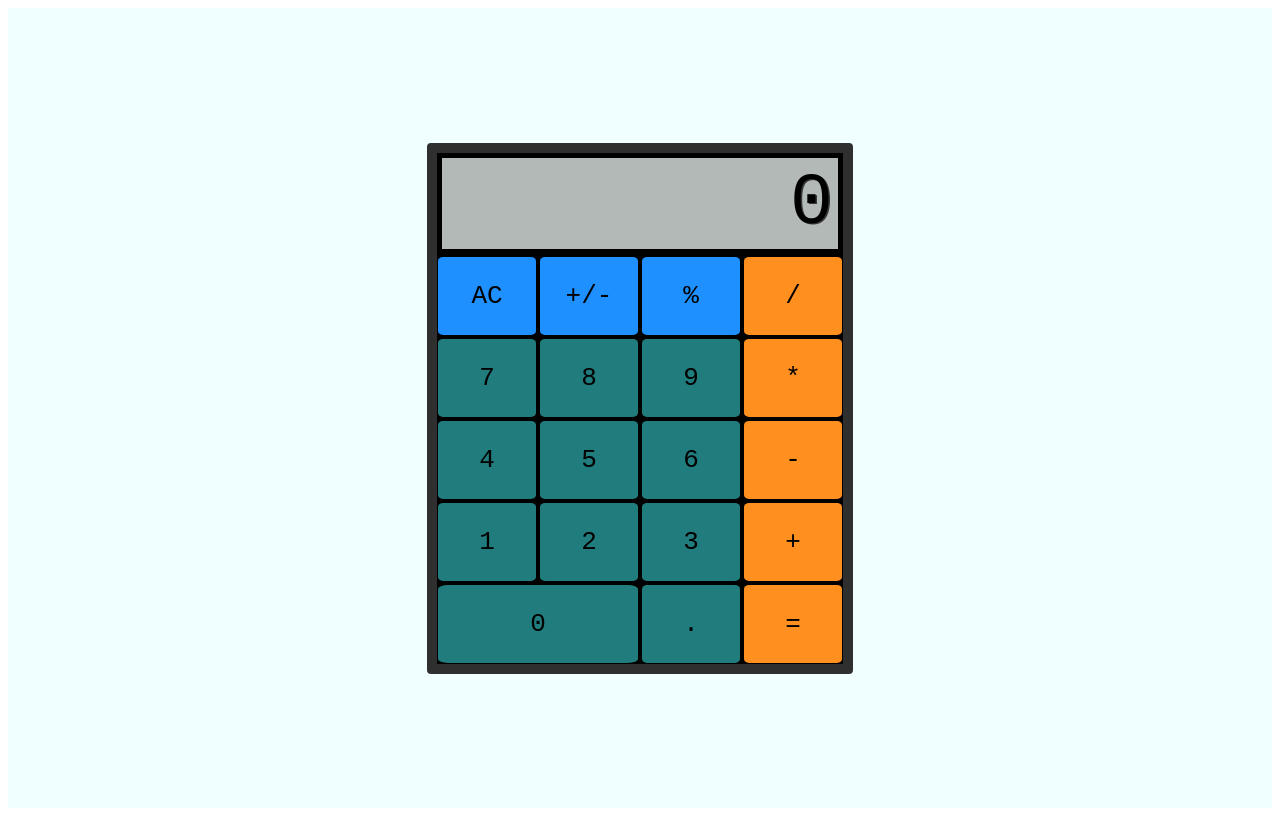
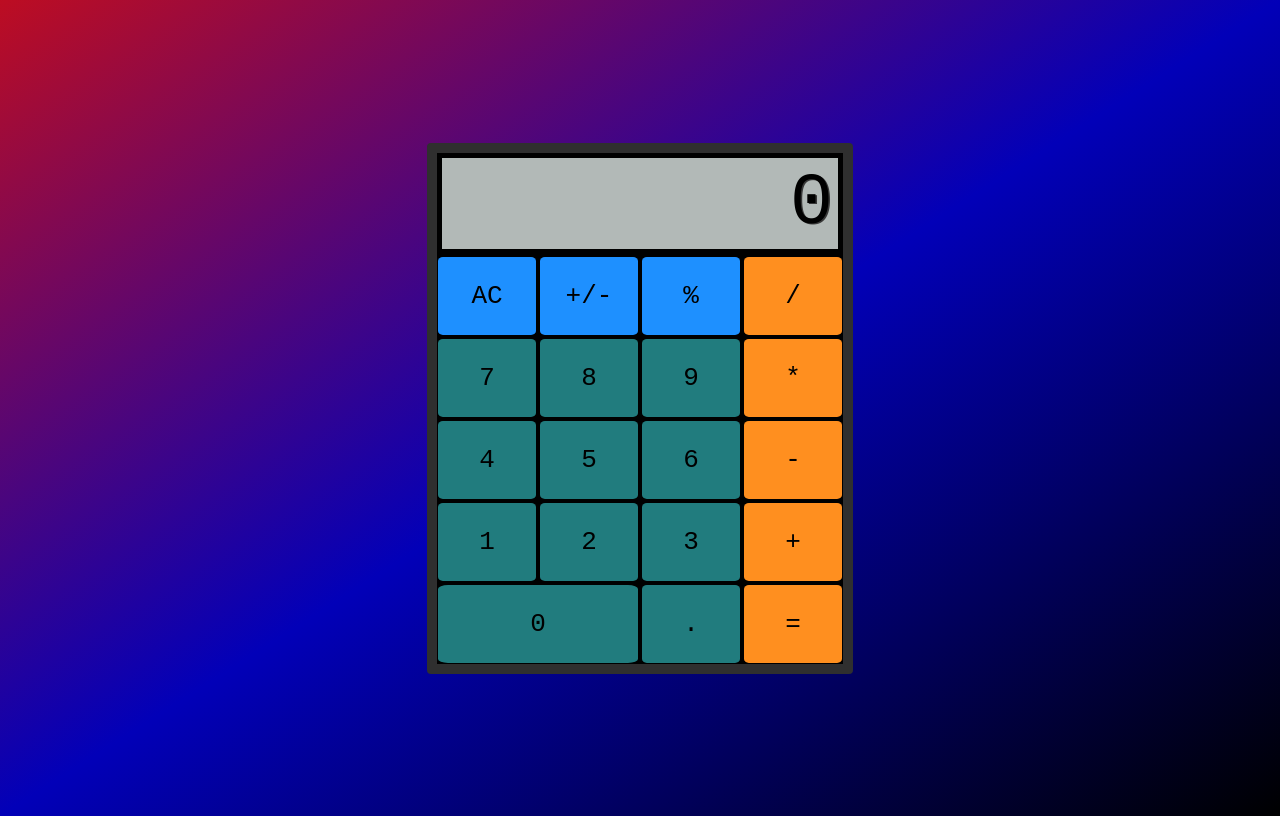
Before and after one commit to ulormichael/CalcProject, a plain HTML site: page index.html in a window 1280 px wide. Drawn offline with Linux system fonts and the light colour scheme.

Commit message:
added changes

```diff
--- a/style.css
+++ b/style.css
@@ -1,3 +1,8 @@
+body{
+    background-image: linear-gradient(to bottom right,
+    rgba(189,13,34,1),rgba(2,0,184,1), rgba(0,0,0,1));
+}
+
 html {
     text-align: center;
     font-family: monospace;
@@ -11,7 +16,6 @@ html {
     align-items: center;
     height: 100vh;
     overflow: hidden;
-    background-color: azure;
 }
 
 #container {
```
